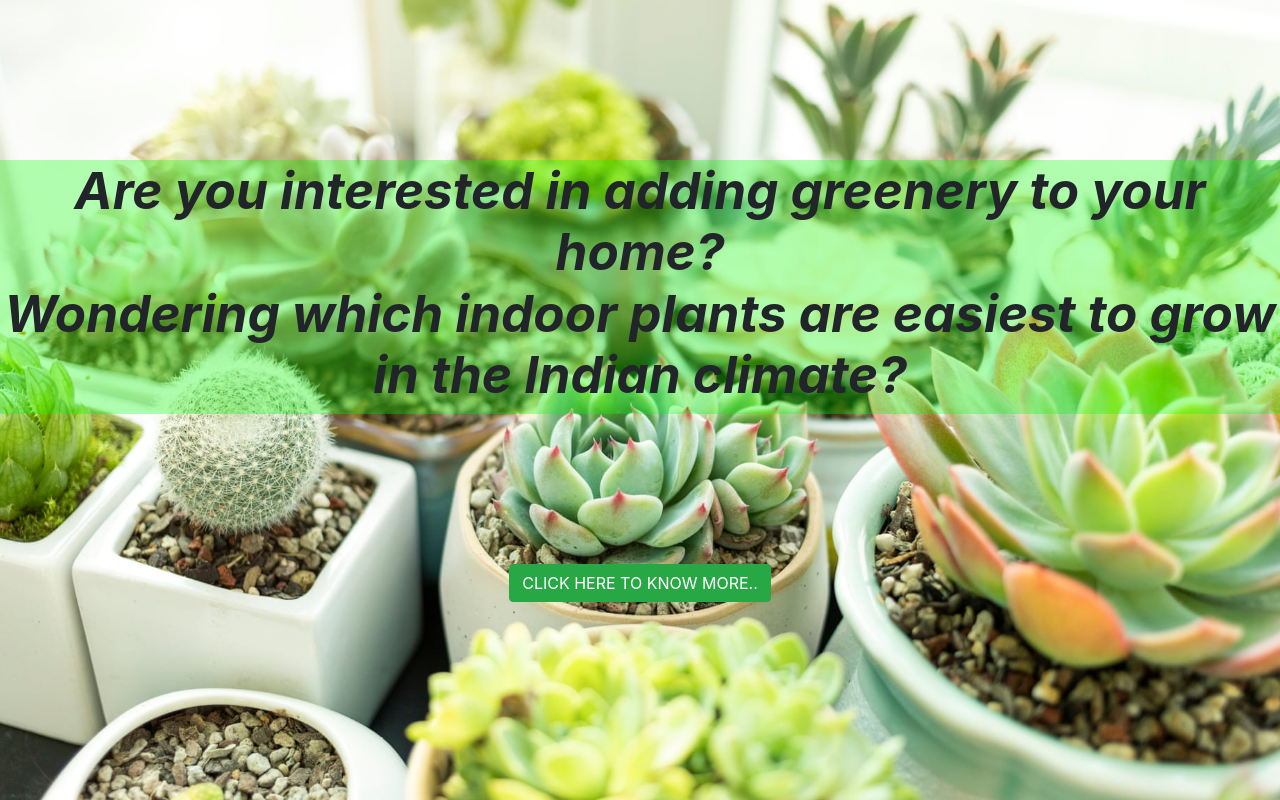
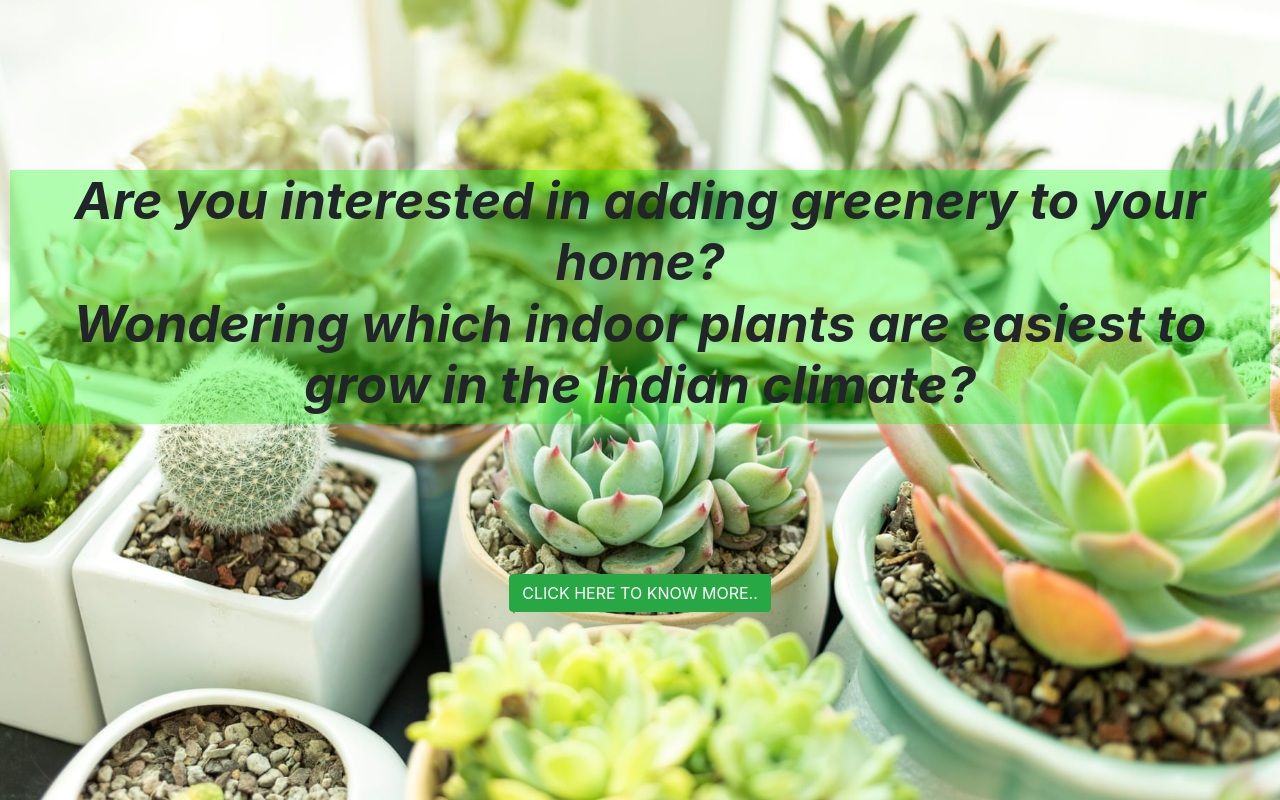
Before and after one commit to shalvishahgithub/indoorplants, a plain HTML site: page index.html in a window 1280 px wide. Drawn offline with nearby package versions, Linux system fonts and the light colour scheme.

Commit message:
Update index.html

```diff
--- a/index.html
+++ b/index.html
@@ -21,7 +21,7 @@
 	</style>
 </head>
 <body>
-<header style="margin-top: 160px;">
+<header style="margin-top: 170px; margin-left:10px; margin-right:10px;">
 	<div class='banner' style="height: 100px;">
 		<h1 class="s1"> Are you interested in adding greenery to your home? <br>Wondering which indoor plants are easiest to grow in the Indian climate? </h1>
 	</div>
```
